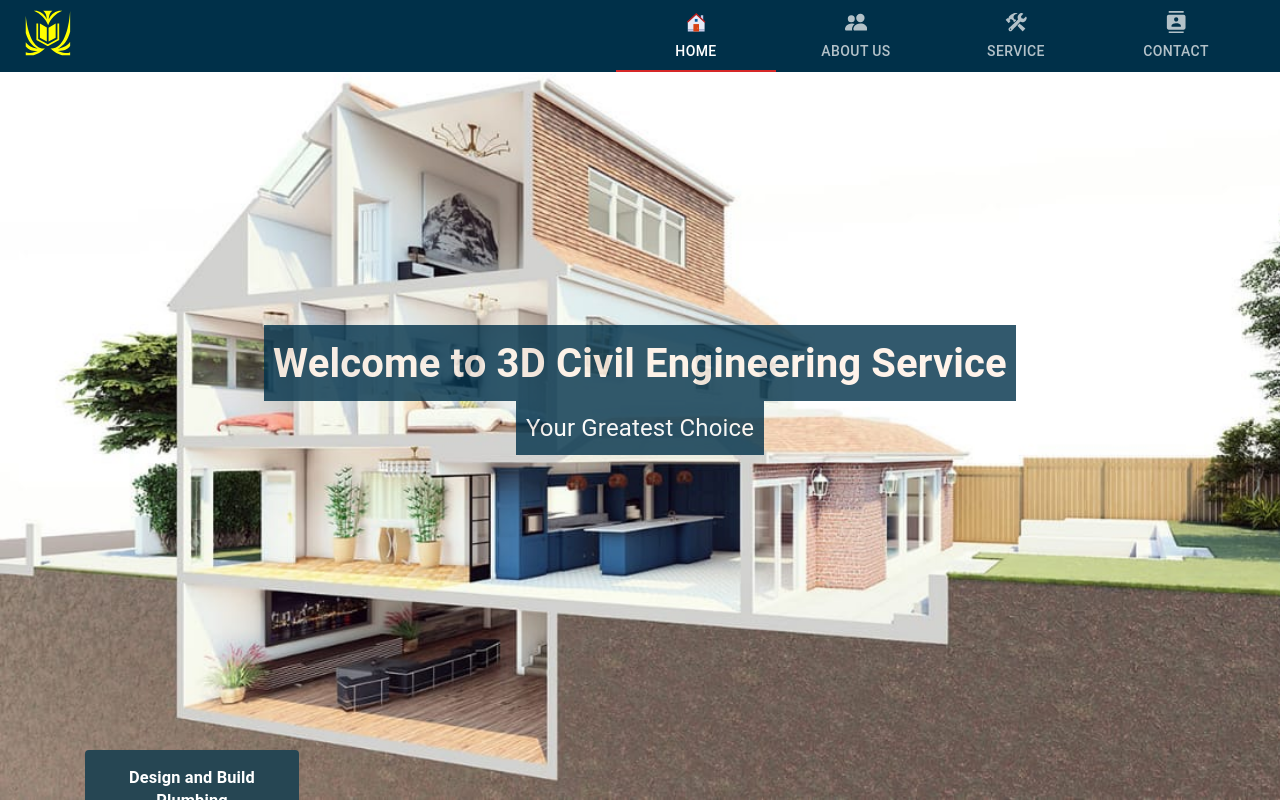
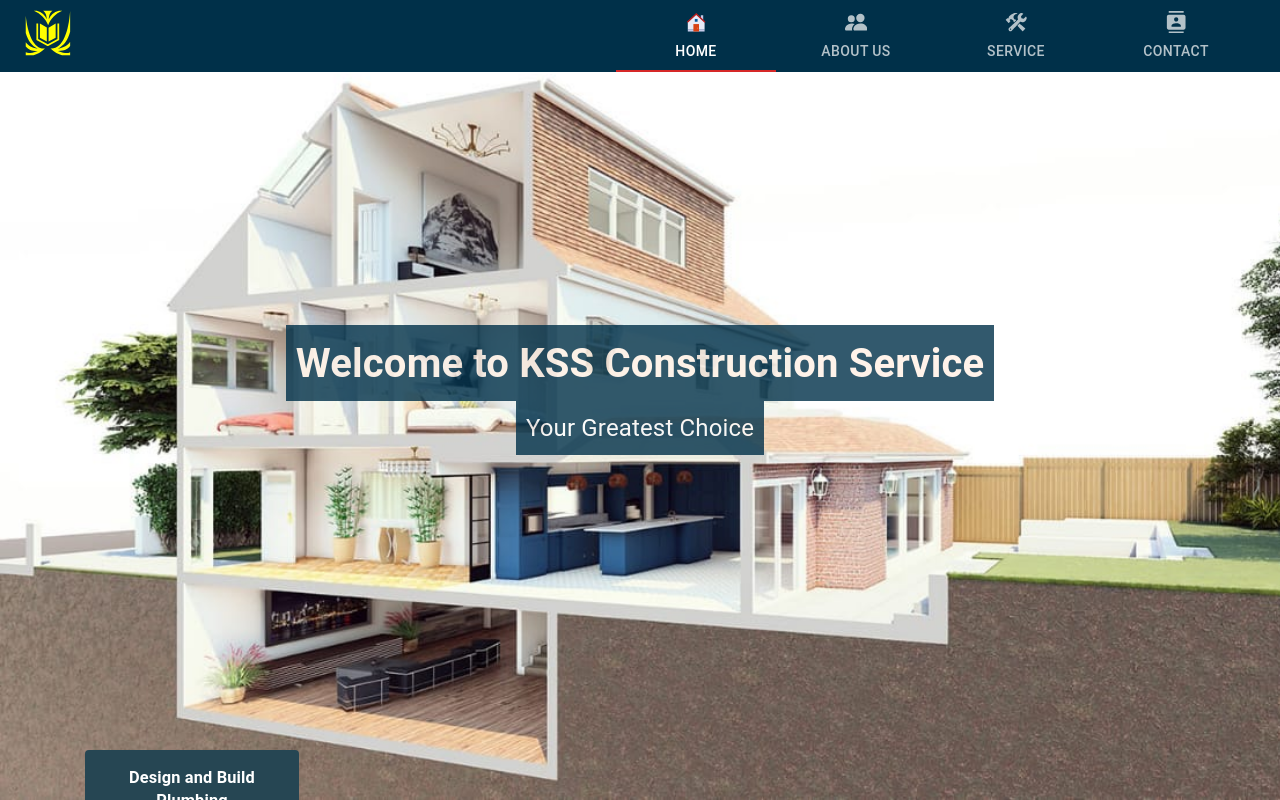
Before and after one commit to D3engineers/construction, a React (Create React App) app: page / in a window 1280 px wide. Shown: the top 800 px of the page. Built offline with nearby package versions, Linux system fonts and the light colour scheme.

Commit message:
Update HomeBanner.js

```diff
--- a/src/components/HomeBanner/HomeBanner.js
+++ b/src/components/HomeBanner/HomeBanner.js
@@ -36,7 +36,7 @@
     <>
       <div className={classes.conatainer} id="home">
       <Hidden mdDown>
-        <h1 className={classes.title}>Welcome to 3D Civil Engineering Service</h1>
+        <h1 className={classes.title}>Welcome to KSS Construction Service</h1>
         <p className={classes.text}>Your Greatest Choice</p>
         </Hidden>
       </div>
```
